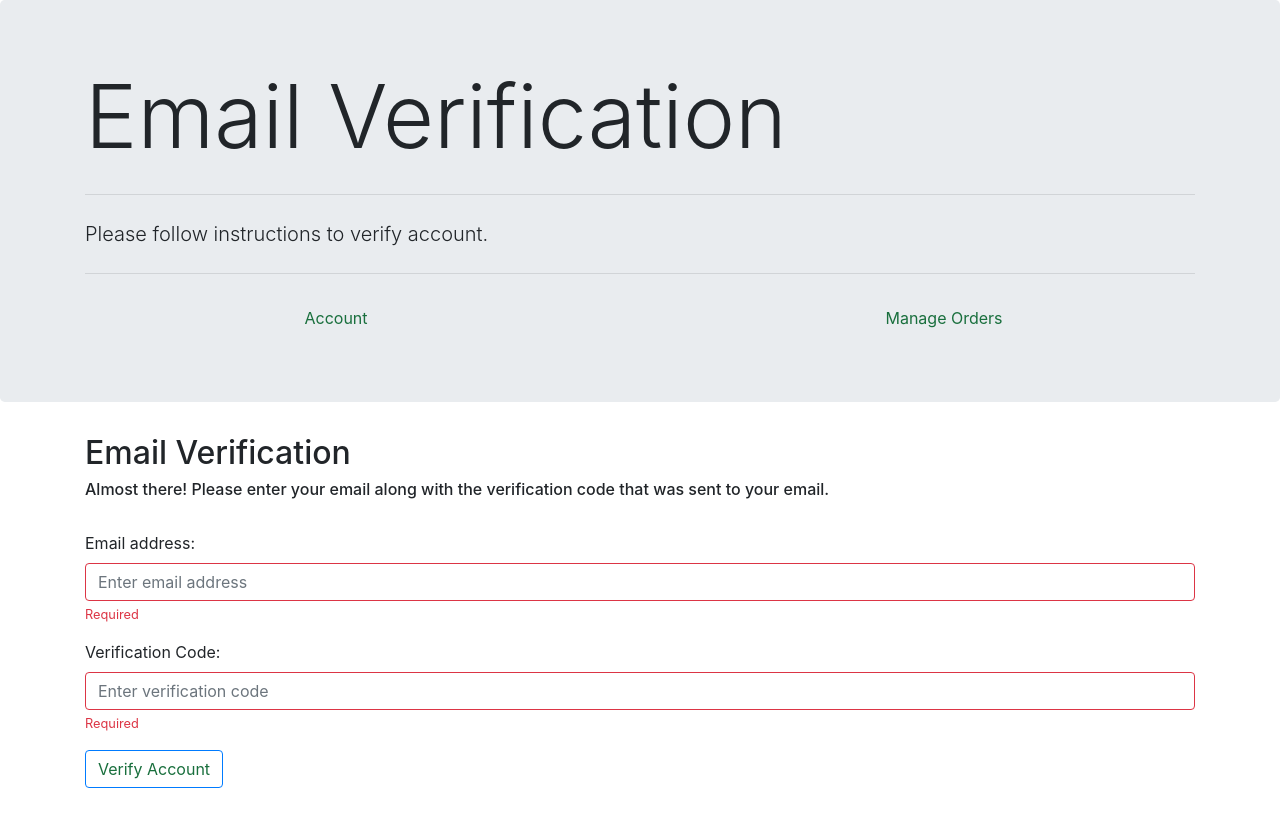
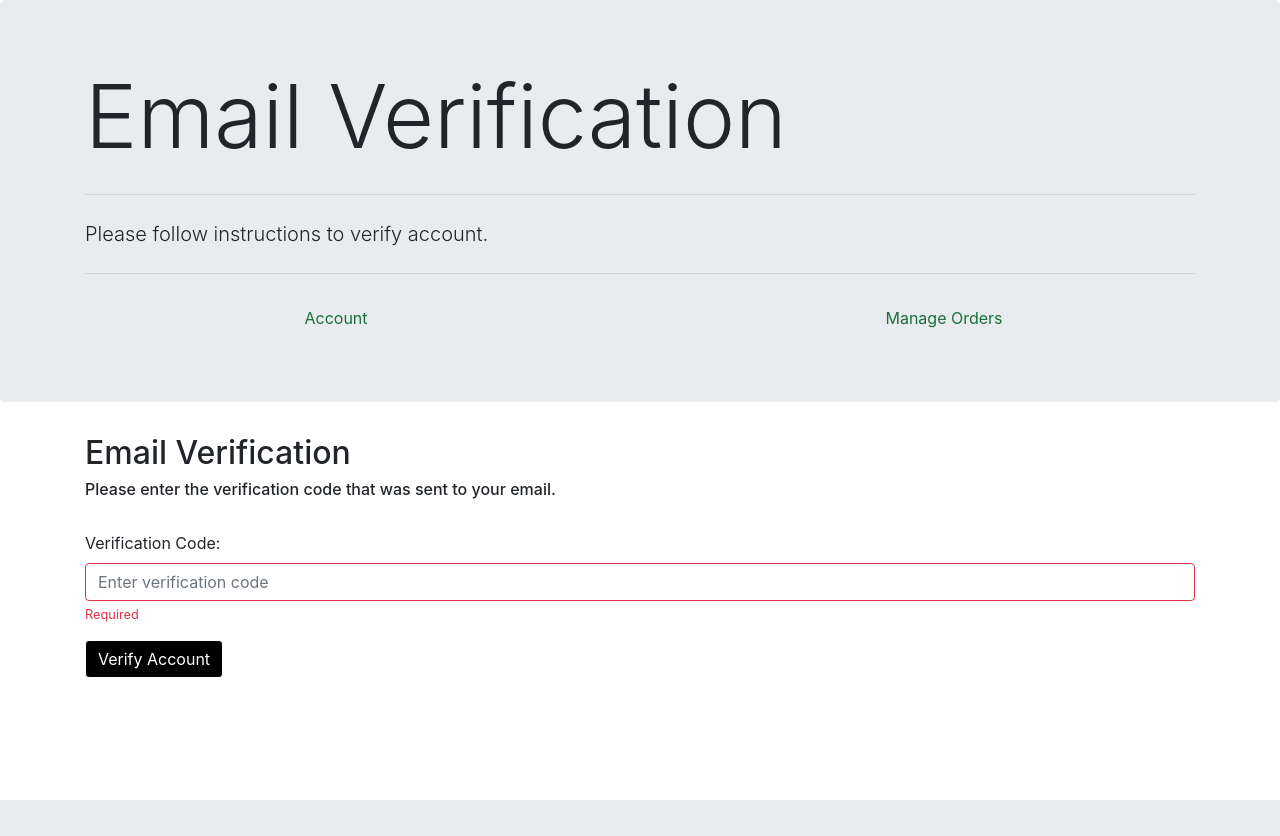
Before and after one commit to PMacedo1998/Online-Book-Store, a Flask app: page /account_verification in a window 1280 px wide. After the commit the page ends 800 px from the top, so only its background shows below. Run offline with Flask 2, Linux system fonts and the light colour scheme; the visitor is signed in with stand-in values (Sample User, id 1); some libraries are stand-ins or nearby versions.

Commit message:
email form field removed

```diff
--- a/src/frontend/templates/account_verification.html
+++ b/src/frontend/templates/account_verification.html
@@ -11,6 +11,41 @@
     <script src="https://cdnjs.cloudflare.com/ajax/libs/popper.js/1.14.3/umd/popper.min.js" integrity="sha384-ZMP7rVo3mIykV+2+9J3UJ46jBk0WLaUAdn689aCwoqbBJiSnjAK/l8WvCWPIPm49" crossorigin="anonymous"></script>
     <script src="https://stackpath.bootstrapcdn.com/bootstrap/4.1.3/js/bootstrap.min.js" integrity="sha384-ChfqqxuZUCnJSK3+MXmPNIyE6ZbWh2IMqE241rYiqJxyMiZ6OW/JmZQ5stwEULTy" crossorigin="anonymous"></script>
   </head>
+  <style >
+    post{
+      color:red!important;
+
+    }
+    form > button:hover
+    {
+      background-color:#196F3D !important;
+      border-color:#196F3D !important;
+      margin-right:10px;
+    }
+
+    form > button
+    {
+      background-color:black !important;
+      border-color:white !important;
+      color:white !important;
+      margin-right:10px;
+    }
+
+    form > a
+    {
+      color: white !important;
+      background-color: #839192    !important;
+      border-color:#839192   !important;
+    }
+
+    form > a:hover
+    {
+      color: white !important;
+      background-color: #717D7E  !important;
+      border-color:#717D7E !important;
+    }
+
+    </style>
 <body>
 
 
@@ -38,16 +73,16 @@
     <!--Veridication-->
     <div class="container">
         <h2>Email Verification</h2>
-        <h6>Almost there! Please enter your email along with the verification code that was sent to your email.</h6>
+        <h6>Please enter the verification code that was sent to your email.</h6>
+        <div class="flashes">
+          {% for message in get_flashed_messages() %}
+            {{ message }}
+          {% endfor %}
+        </div>
         <br>
         <!--<p>Didn't receive a code? <a>Click here to resend code</a></p>-->
       <form class="was-validated" method = "POST">
-        <div class="form-group">
-          <label for="email">Email address:</label>
-          <input type="text" class="form-control" placeholder="Enter email address" name="email" id="email" required>
-          <div class="valid-feedback">Valid</div>
-          <div class="invalid-feedback">Required</div>
-        </div>
+
           <div class="form-group" >
             <label for="code">Verification Code:</label>
             <input class="form-control" placeholder="Enter verification code" name="code" id="code" required>
```
